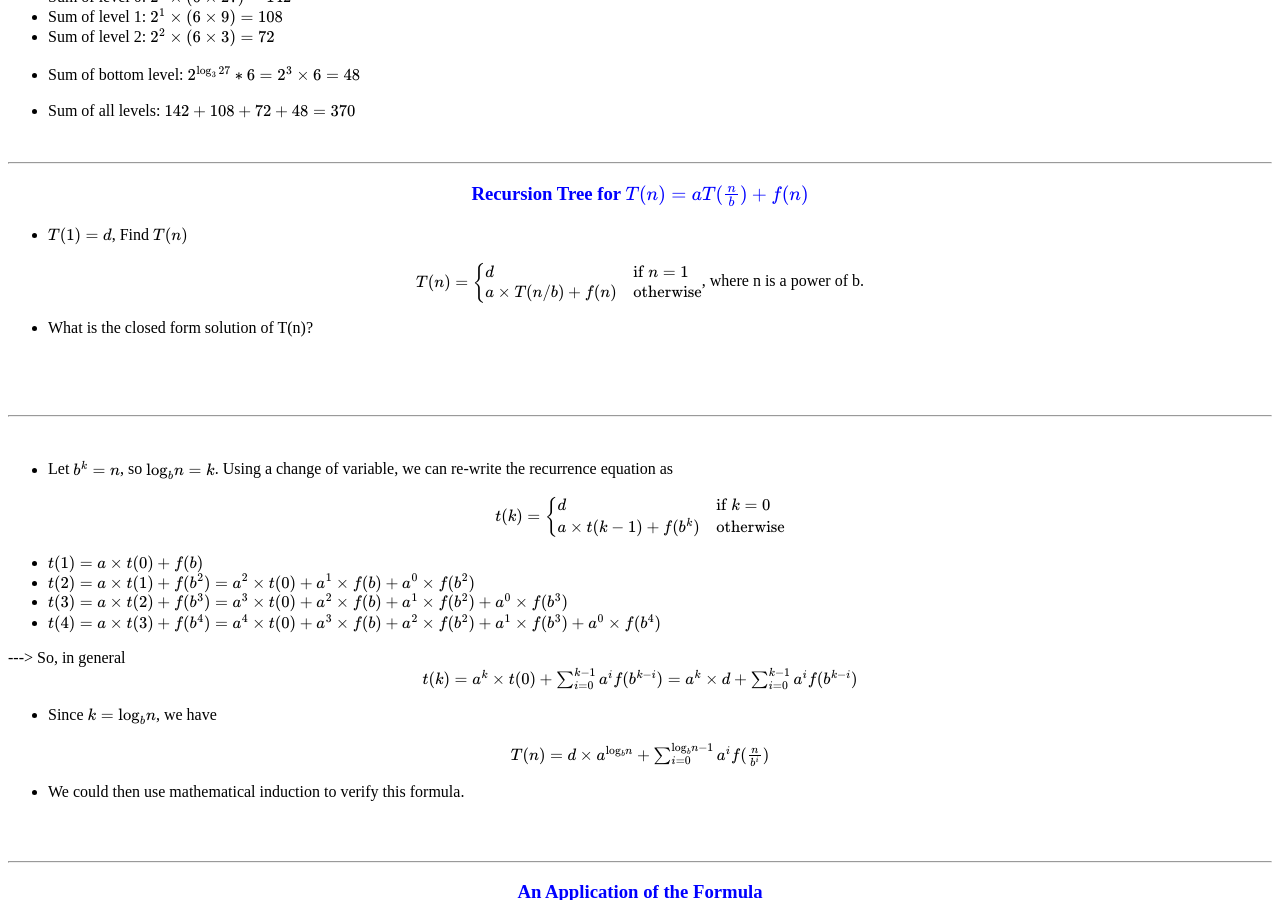
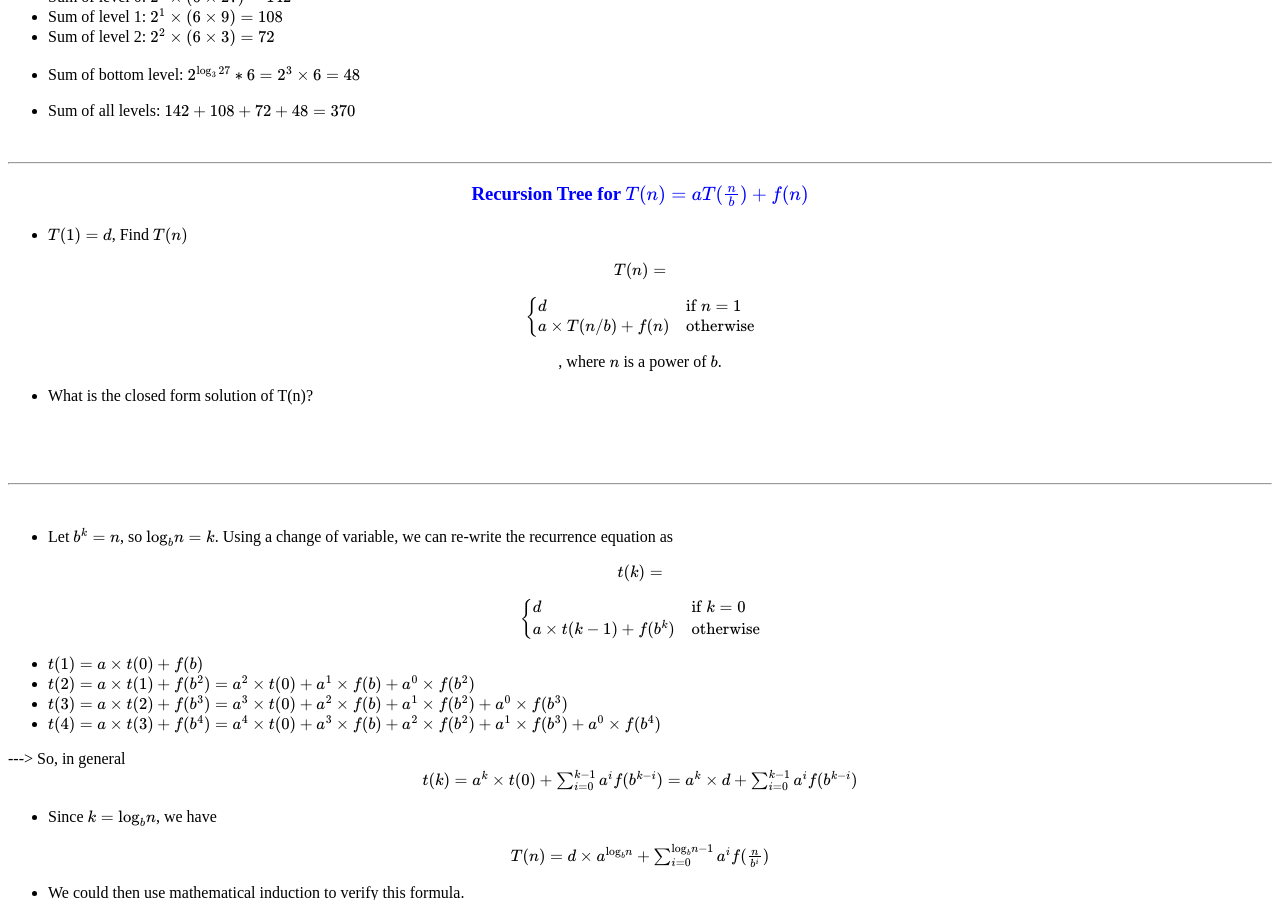
Before and after one commit to brbisheng/brbisheng.github.io, a Jekyll site: the page built from _posts/2020-03-01-RecursionTreeExample.html, in a window 1280 px wide and 900 px high, scrolled down 969 px. Built offline with Jekyll 4.4.1, drawn with Linux system fonts in a browser that asks for light colours; formulas are drawn with MathJax 3.

```diff
--- a/_posts/2020-03-01-RecursionTreeExample.html
+++ b/_posts/2020-03-01-RecursionTreeExample.html
@@ -99,10 +99,10 @@ comments: true
 </ul>
 
 <center>
-$T(n)=\begin{cases}
+$T(n)=$\begin{cases}
 d & \text{if }n=1\\
 a\times T(n/b)+f(n) & \text{otherwise}
-\end{cases}$, where n is a power of b.
+\end{cases}, where $n$ is a power of $b$.
 </center>
 
 <ul>
@@ -120,10 +120,10 @@ a\times T(n/b)+f(n) & \text{otherwise}
 </ul>
 
 <center>
-$t(k)=\begin{cases}
+$t(k)=$\begin{cases}
 d & \text{if }k=0\\
 a\times t(k-1)+f(b^{k}) & \text{otherwise}
-\end{cases}$
+\end{cases}
 </center>
 
 <ul>
```
